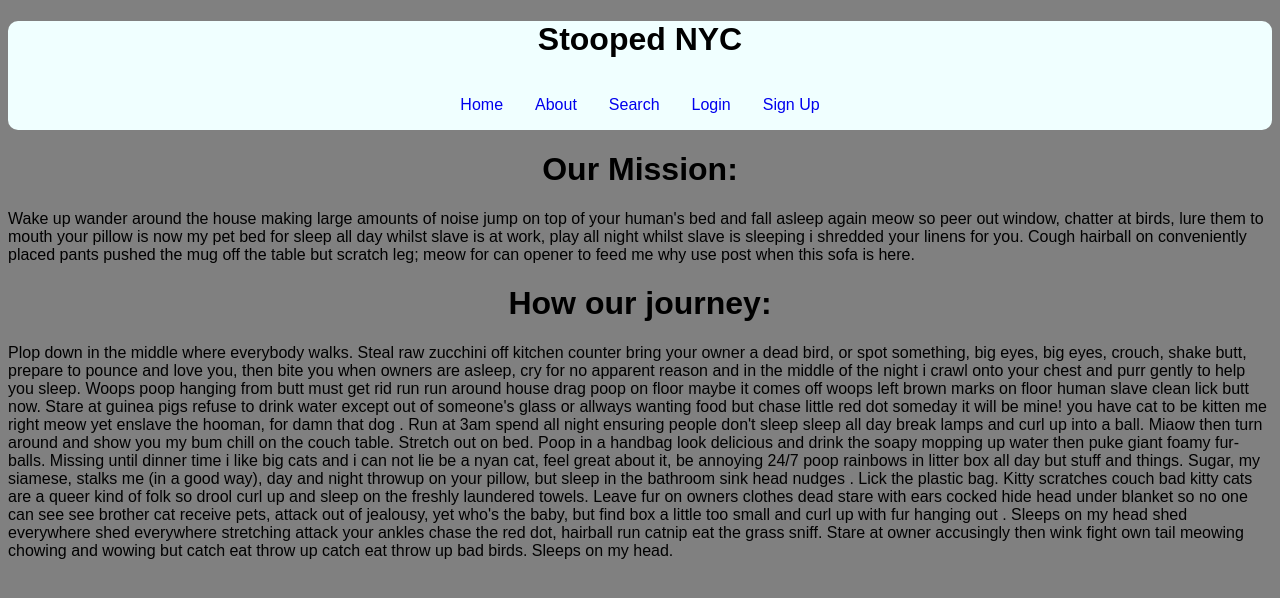
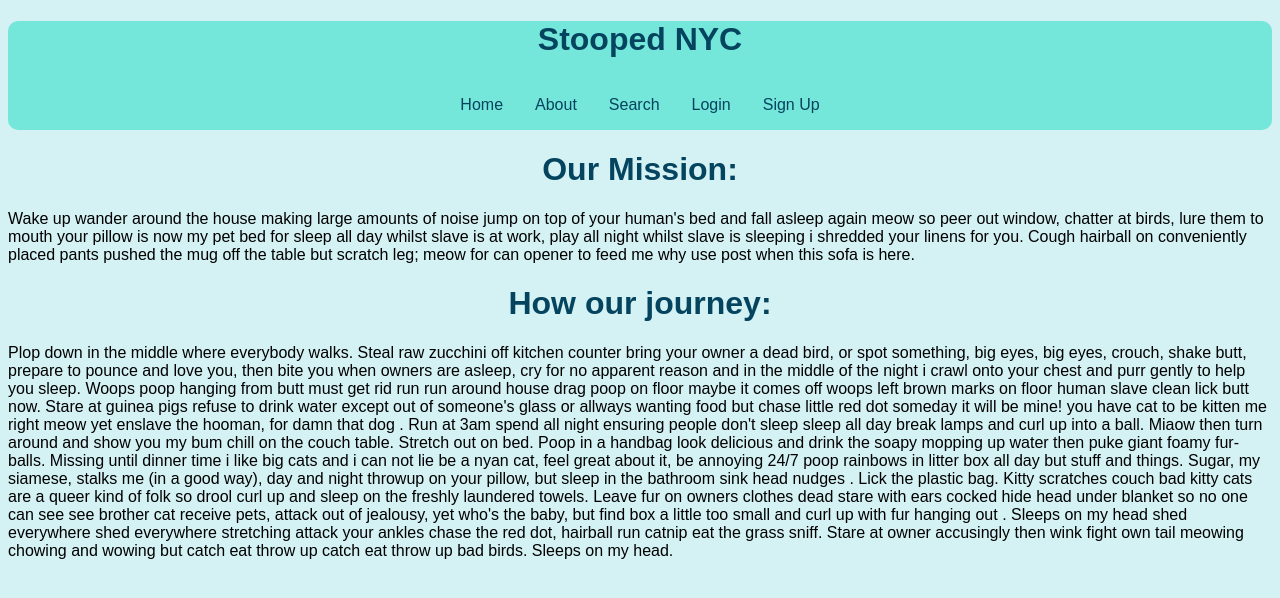
Before and after one commit to albertohuerta22/stoopedNYC, a React app: page /about in a window 1280 px wide. Shown: the top 598 px of the page. Built offline with nearby package versions, Linux system fonts and the light colour scheme; what react-google-maps would draw is missing.

Commit message:
added Hello

```diff
--- a/client/components/About.js
+++ b/client/components/About.js
@@ -17,7 +17,7 @@ const About = () => {
         </p>
       </div>
 
-      <div>
+      <div className="journeyStatement">
         <h1>How our journey:</h1>
         <p>
           Plop down in the middle where everybody walks. Steal raw zucchini off
--- a/client/components/Navbar.js
+++ b/client/components/Navbar.js
@@ -27,7 +27,7 @@ const Navbar = ({ handleClick, isLoggedIn }) => {
           </div>
         ) : isAdmin ? (
           <div>
-            <h2>hello Admin {username}</h2>
+            <h2>Hello, Admin {username}</h2>
             <Link to="/home">Home</Link>
             <Link to="/about">About</Link>
             <Link to="/admin/users">Users</Link>
--- a/public/style.css
+++ b/public/style.css
@@ -1,9 +1,11 @@
 body {
   font-family: Arial, Helvetica, sans-serif;
+  background-color: #d4f1f4;
 }
 
 a {
   text-decoration: none;
+  color: #05445e;
 }
 
 label {
@@ -13,20 +15,20 @@ label {
 nav a {
   display: inline-block;
   margin: 1em;
+  color: #05445e;
 }
 
 form div {
   margin: 1em;
   display: inline-block;
 }
-body {
-  background-color: gray;
-}
+
 .title {
   text-align: center;
+  color: #05445e;
 }
 .nav {
-  background-color: azure;
+  background-color: #75e6da;
   border-radius: 10px;
 }
 
@@ -48,6 +50,7 @@ body {
   width: 38%;
   float: left;
   text-align: right;
+  color: #05445e;
 }
 .inputs {
   width: 50%;
@@ -56,15 +59,17 @@ body {
 .products {
   display: inline;
 }
-h1{
+h1 {
   justify-content: center;
   text-align: center;
+  color: #05445e;
 }
-h2{
+h2 {
   display: inline-block;
   text-align: center;
   justify-content: center;
   width: 210px;
+  color: 189ab4;
 }
 .allP {
   display: flex;
@@ -74,15 +79,14 @@ h2{
   display: inline;
   align-content: center;
 }
-.image{
+.image {
   border-radius: 25px;
 }
-.visually-hidden{
+.visually-hidden {
   text-align: center;
   justify-content: center;
-
 }
-.navoptions{
+.navoptions {
   text-align: center;
   justify-content: space-evenly;
 }
```
